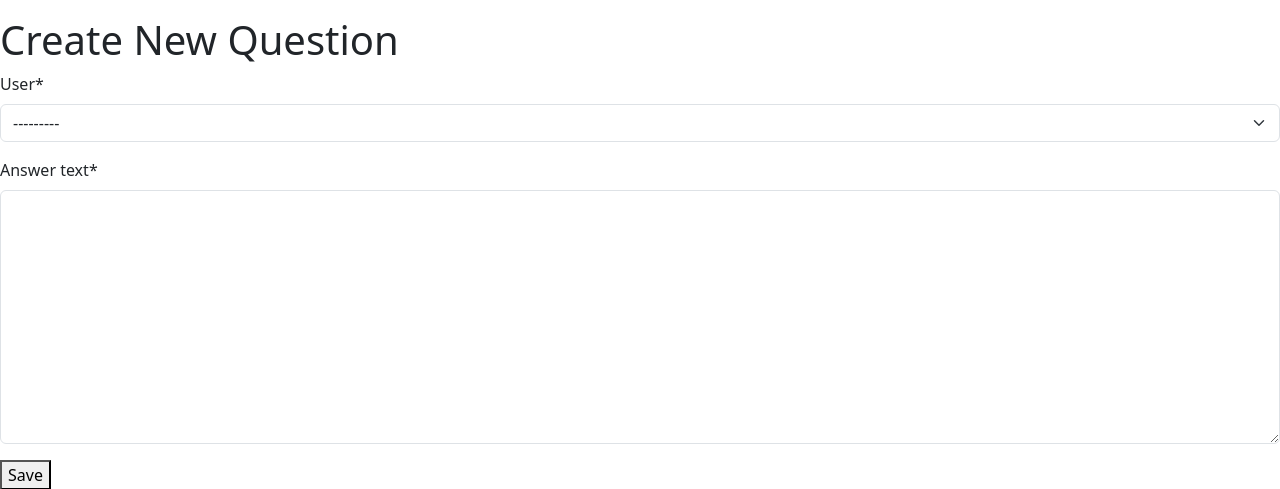
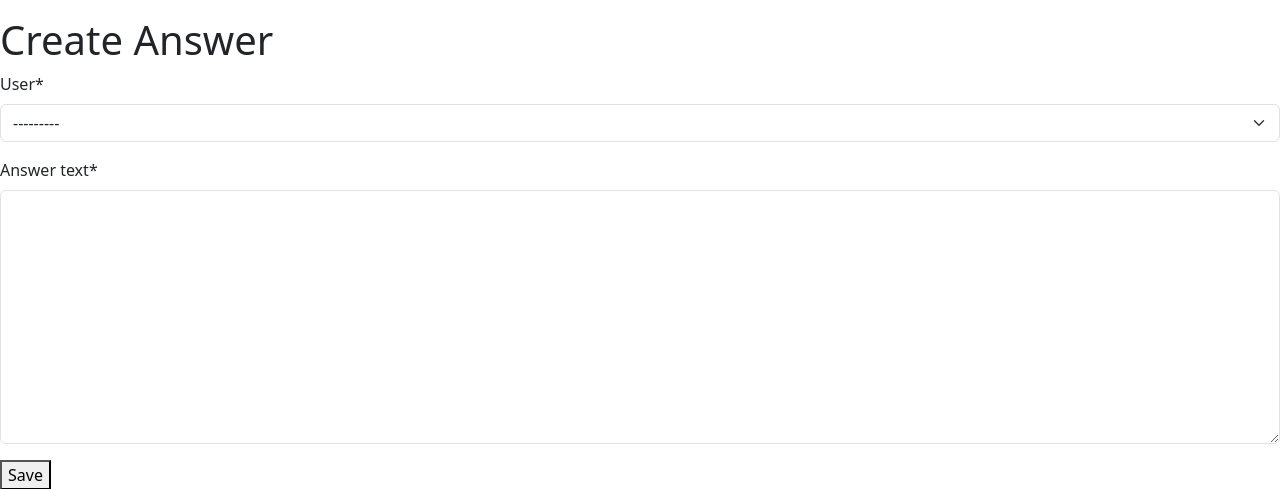
Before and after one commit to fazliddinbaxtiyorov/KeepSecret, a Django app: template api/templates/api/new.html in a window 1280 px wide. Shown: the part 17-506 px from the top of the page. Run offline with Django 4.2, Linux system fonts and the light colour scheme; the template is opened without the code that fills it: values that come from a table or form of the project are taken from there, others are empty; some libraries are stand-ins or nearby versions.

Commit message:
Adding: For AddComments Html file

```diff
--- a/api/templates/api/new.html
+++ b/api/templates/api/new.html
@@ -1,9 +1,9 @@
 {% extends 'api/base.html' %}
 {% load crispy_forms_tags %}
 {% block content %}
-  <link href="https://cdn.jsdelivr.net/npm/bootstrap@5.3.1/dist/css/bootstrap.min.css" rel="stylesheet" integrity="sha384-4bw+/aepP/YC94hEpVNVgiZdgIC5+VKNBQNGCHeKRQN+PtmoHDEXuppvnDJzQIu9" crossorigin="anonymous">
+<link href="https://cdn.jsdelivr.net/npm/bootstrap@5.3.1/dist/css/bootstrap.min.css" rel="stylesheet" integrity="sha384-4bw+/aepP/YC94hEpVNVgiZdgIC5+VKNBQNGCHeKRQN+PtmoHDEXuppvnDJzQIu9" crossorigin="anonymous">
 <div class="res">
-    <h1>Create New Question</h1>
+    <h1>Create Answer</h1>
     <form method="POST" enctype="multipart/form-data">
     {% csrf_token %}
     {{ form|crispy }}
```
